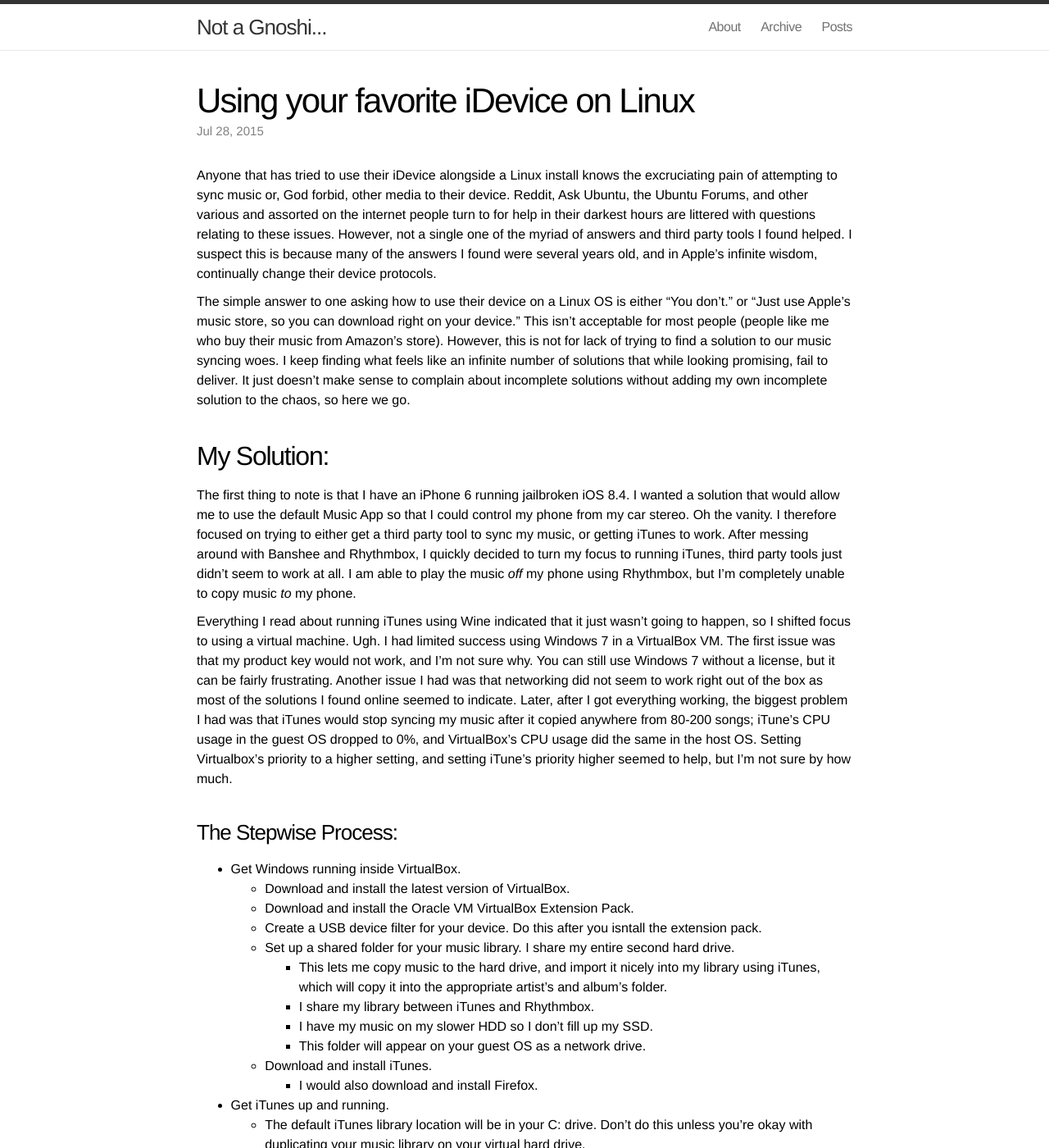
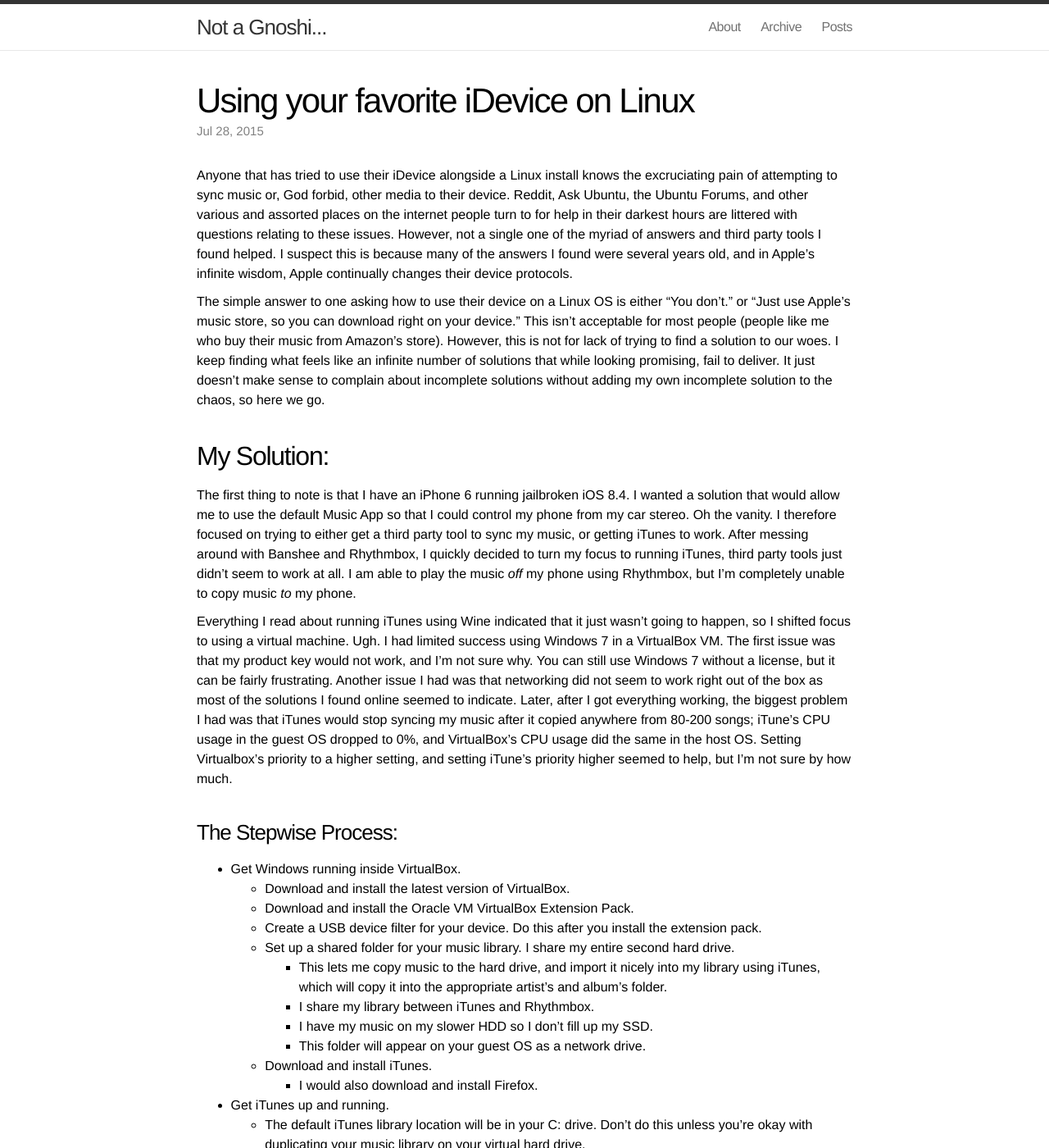
Before and after one commit to Notgnoshi/notgnoshi.github.io, a Jekyll site: the page built from _posts/2015-07-28-idevices-on-linux.md, in a window 1280 px wide and 1400 px high. Shown: the whole window at 82% size. Built offline with Jekyll 4.4.1, drawn with Linux system fonts in a browser that asks for light colours; some of the changed text lies outside the part shown.

Commit message:
small spelling and grammar changes.

```diff
--- a/_posts/2015-07-28-idevices-on-linux.md
+++ b/_posts/2015-07-28-idevices-on-linux.md
@@ -8,9 +8,9 @@
   -clusterfuck
 ---
 
-Anyone that has tried to use their iDevice alongside a Linux install knows the excruciating pain of attempting to sync music or, God forbid, other media to their device. Reddit, Ask Ubuntu, the Ubuntu Forums, and other various and assorted on the internet people turn to for help in their darkest hours are littered with questions relating to these issues. However, not a single one of the myriad of answers and third party tools I found helped. I suspect this is because many of the answers I found were several years old, and in Apple's infinite wisdom, continually change their device protocols.
+Anyone that has tried to use their iDevice alongside a Linux install knows the excruciating pain of attempting to sync music or, God forbid, other media to their device. Reddit, Ask Ubuntu, the Ubuntu Forums, and other various and assorted places on the internet people turn to for help in their darkest hours are littered with questions relating to these issues. However, not a single one of the myriad of answers and third party tools I found helped. I suspect this is because many of the answers I found were several years old, and in Apple's infinite wisdom, Apple continually changes their device protocols.
 
-The simple answer to one asking how to use their device on a Linux OS is either "You don't." or "Just use Apple's music store, so you can download right on your device." This isn't acceptable for most people (people like me who buy their music from Amazon's store). However, this is not for lack of trying to find a solution to our music syncing woes. I keep finding what feels like an infinite number of solutions that while looking promising, fail to deliver. It just doesn't make sense to complain about incomplete solutions without adding my own incomplete solution to the chaos, so here we go.
+The simple answer to one asking how to use their device on a Linux OS is either "You don't." or "Just use Apple's music store, so you can download right on your device." This isn't acceptable for most people (people like me who buy their music from Amazon's store). However, this is not for lack of trying to find a solution to our woes. I keep finding what feels like an infinite number of solutions that while looking promising, fail to deliver. It just doesn't make sense to complain about incomplete solutions without adding my own incomplete solution to the chaos, so here we go.
 
 ## My Solution:
 
@@ -23,7 +23,7 @@
 * Get Windows running inside VirtualBox.
   * Download and install the latest version of VirtualBox.
   * Download and install the Oracle VM VirtualBox Extension Pack.
-  * Create a USB device filter for your device. Do this after you isntall the extension pack.
+  * Create a USB device filter for your device. Do this after you install the extension pack.
   * Set up a shared folder for your music library. I share my entire second hard drive.
     * This lets me copy music to the hard drive, and import it nicely into my library using iTunes, which will copy it into the appropriate artist's and album's folder.
     * I share my library between iTunes and Rhythmbox.
```
Also changed, not shown: other parts of _posts/2015-07-28-idevices-on-linux.md (+4 -4 lines).
